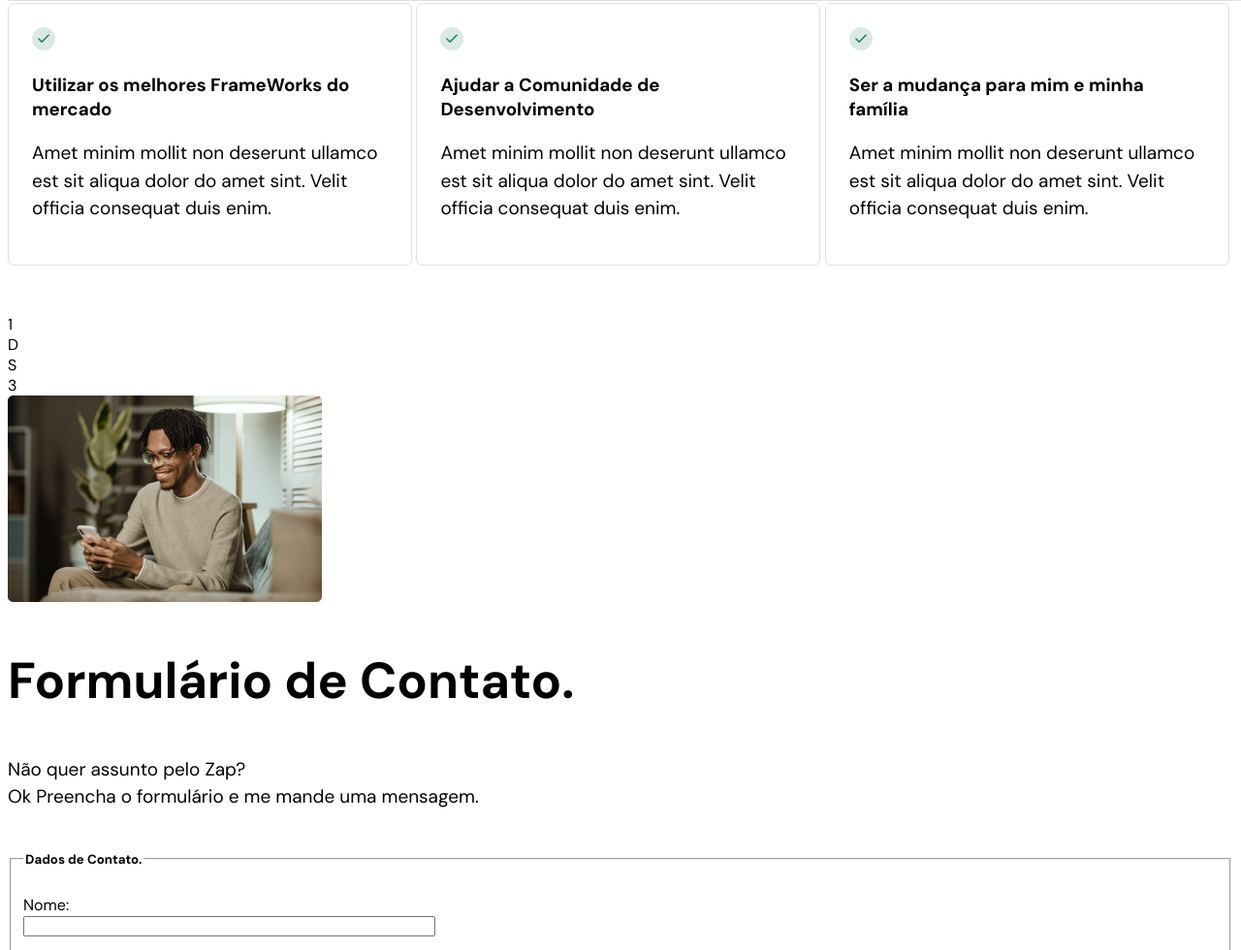
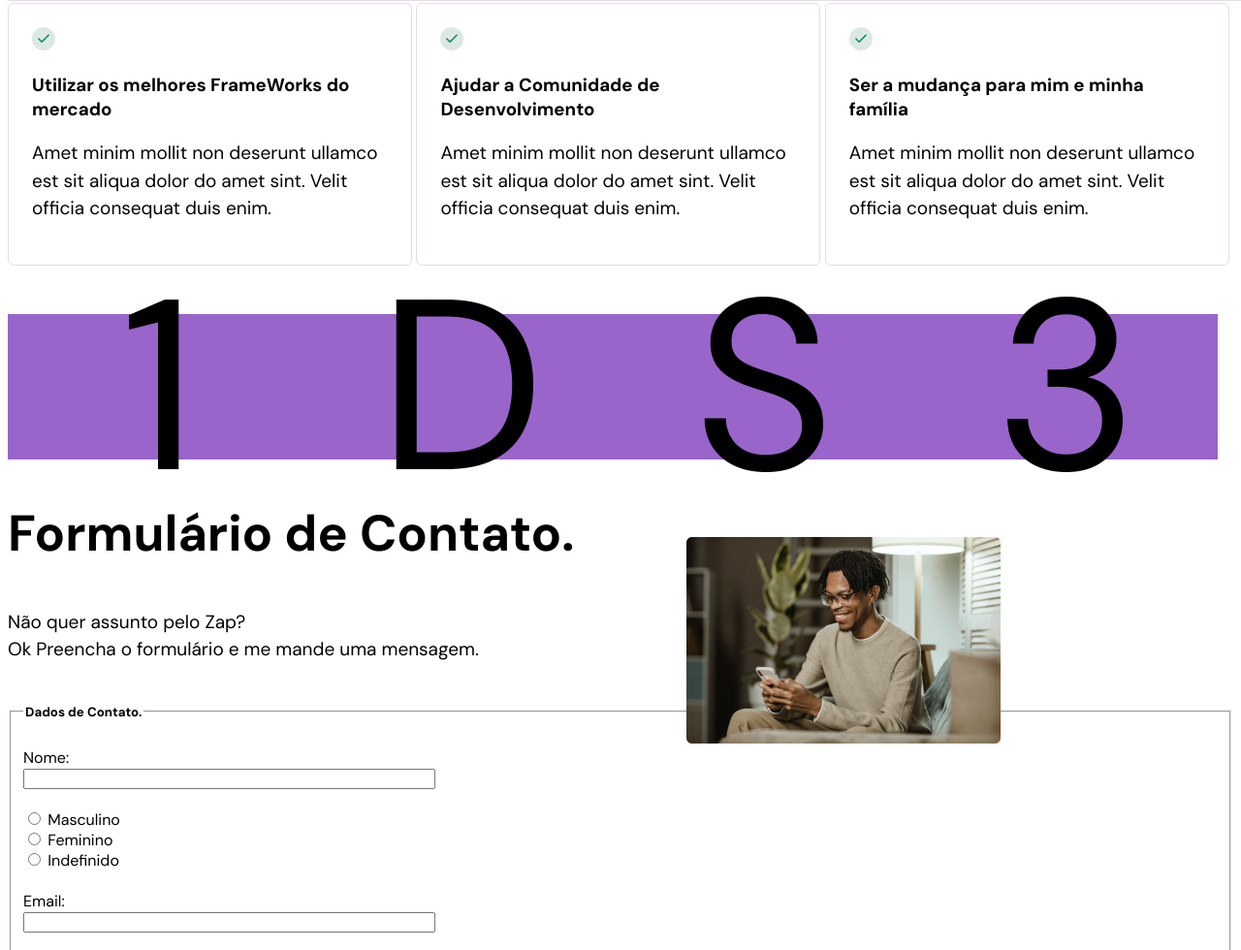
Before and after one commit to MarcosDS013/dio-desafio-github-primeiro-repositorio, a plain HTML site: page Meu-Primeiro-Site/index.html in a window 1280 px wide. Shown: the part 1814-2794 px from the top of the page at 97% size. Drawn offline with Linux system fonts and the light colour scheme.

Commit message:
Update style.css

```diff
--- a/Meu-Primeiro-Site/style.css
+++ b/Meu-Primeiro-Site/style.css
@@ -4,6 +4,7 @@
     --brand-light: hsl(268, 23%, 89%);
     --brand-beige: hsl(39, 100%, 97%);
     --brand-dark: hsl(170, 100%, 14%);
+    --footer-color: hsla(270, 100%, 42%, 0.286);
 }
 
 body {
@@ -144,13 +145,14 @@ p {
 
 .caixa h3 {
     font-size: 4.8rem;
-    line-height: 130%;
+    line-height: 180%;
 }
 
 .caixa p {
+    padding-bottom: 5rem;
     margin: 0%;
     color: var(--primary-color);
-
+    margin-top: -5rem;
 }
 
 header img {
@@ -214,7 +216,7 @@ header .button img {
 
 /*==============RODAPÉ===============*/
 footer {
-    background-color: var(--primary-color);
+    background-color: var(--footer-color);
     padding-block: 6rem;
     text-align: center;
     color: white;
@@ -244,3 +246,25 @@ footer p {
     bottom: 1rem;
     right: 2.5rem;
 }
+
+.aulaPW {
+    display: flex;
+    width: fit-content;
+    flex-direction: row;
+}
+
+.box {
+    width: 312px;
+    height: 150px;
+    background-color: rgb(153, 101, 202);
+    display: flex;
+    justify-content: center;
+    align-items: center;
+    font-size: 25rem;
+}
+
+.aula-dd_fi {
+    position: absolute;
+    margin-top: 8rem;
+    padding-left: 70rem;
+}
```
